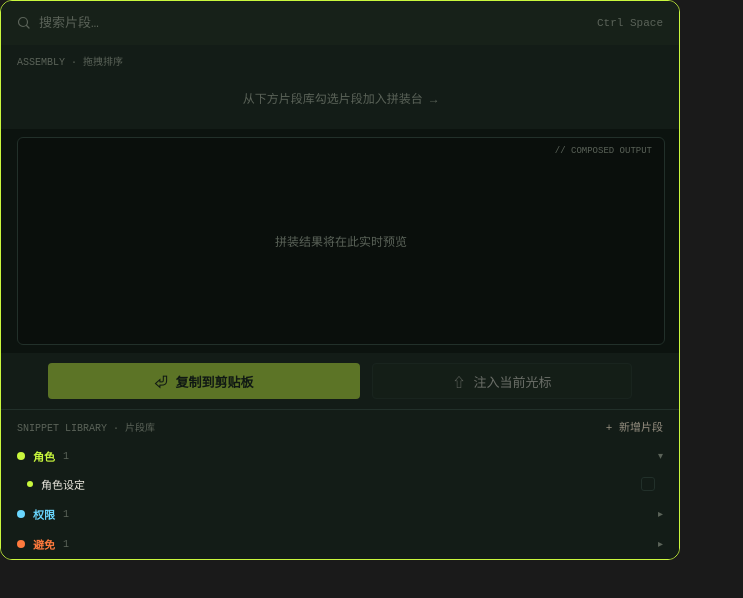
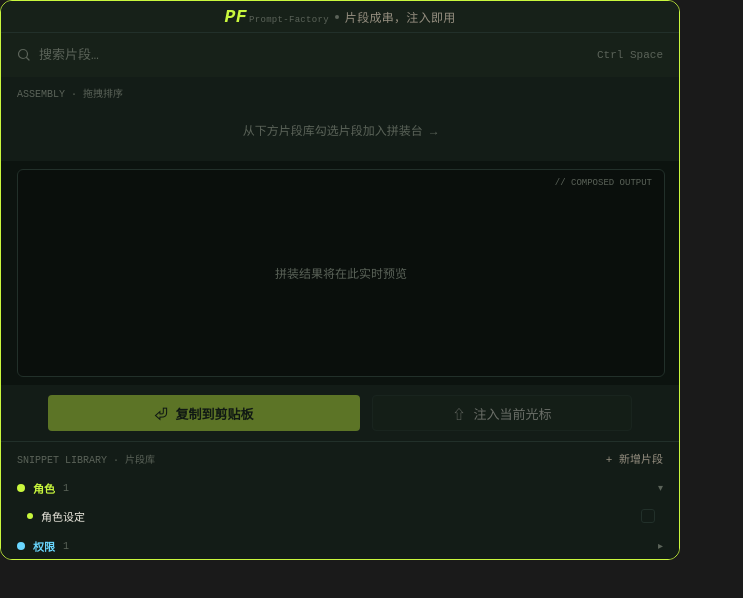
Before and after one commit to Real102/prompt-factory, a React (Vite) app: page / in a window 1280 px wide. Shown: the top 598 px of the page, without its empty margins (0-743 px from the left). Built offline with nearby package versions, Linux system fonts and the light colour scheme.

Commit message:
feat(ui): 搜索栏新增品牌行与窗口拖拽区域
- 新增品牌行：PF logo + 全称 + slogan「片段成串，注入即用」
- 搜索栏与品牌行均添加 data-tauri-drag-region 支持窗口拖拽
- 搜索栏从单行 44px 改为双行布局（品牌行 32px + 搜索行 44px）

```diff
--- a/src/components/SearchBar/SearchBar.module.css
+++ b/src/components/SearchBar/SearchBar.module.css
@@ -1,12 +1,67 @@
 .bar {
   width: 100%;
+  background: var(--bg-panel2);
+  display: flex;
+  flex-direction: column;
+  flex-shrink: 0;
+}
+
+.brandRow {
+  height: 32px;
+  display: flex;
+  align-items: center;
+  justify-content: center;
+  gap: 6px;
+  border-bottom: 1px solid var(--stroke);
+}
+
+.logoGroup {
+  display: flex;
+  align-items: baseline;
+  gap: 4px;
+}
+
+.pf {
+  font-size: 18px;
+  font-weight: 700;
+  font-style: italic;
+  color: var(--accent);
+  letter-spacing: 0.5px;
+}
+
+.full {
+  font-size: 9px;
+  color: var(--text-dim);
+  letter-spacing: 0.3px;
+  margin-left: -2px;
+}
+
+.sepSlogan {
+  display: flex;
+  align-items: center;
+  gap: 6px;
+}
+
+.sep {
+  width: 4px;
+  height: 4px;
+  border-radius: 50%;
+  background: var(--text-dim);
+  flex-shrink: 0;
+}
+
+.slogan {
+  font-size: 12px;
+  color: var(--text-dim2);
+  letter-spacing: 0.3px;
+}
+
+.searchRow {
   height: 44px;
-  background: var(--bg-panel2);
   display: flex;
   align-items: center;
   justify-content: space-between;
   padding: 0 16px;
-  flex-shrink: 0;
 }
 
 .left {
--- a/src/components/SearchBar/SearchBar.tsx
+++ b/src/components/SearchBar/SearchBar.tsx
@@ -1,16 +1,22 @@
 import { useState } from 'react';
 import styles from './SearchBar.module.css';
 
-/**
- * 顶栏搜索 —— 高 44, 填充 var(--bg-panel2)。
- * 左侧搜索图标 + 输入框, 右端快捷键提示。
- * MVP 搜索为占位实现（仅本地 state）。
- */
 function SearchBar() {
   const [query, setQuery] = useState('');
 
   return (
-    <div className={styles.bar}>
+    <div className={styles.bar} data-tauri-drag-region>
+      <div className={styles.brandRow} data-tauri-drag-region>
+        <span className={styles.logoGroup}>
+          <span className={styles.pf}>PF</span>
+          <span className={styles.full}>Prompt-Factory</span>
+        </span>
+        <span className={styles.sepSlogan}>
+          <span className={styles.sep} />
+          <span className={styles.slogan}>片段成串，注入即用</span>
+        </span>
+      </div>
+      <div className={styles.searchRow} data-tauri-drag-region>
         <div className={styles.left}>
           <svg className={styles.icon} width="14" height="14" viewBox="0 0 14 14" fill="none">
             <circle cx="6" cy="6" r="4.5" stroke="currentColor" strokeWidth="1.2" />
@@ -31,6 +37,7 @@ function SearchBar() {
         </div>
         <span className={styles.hint}>Ctrl Space</span>
       </div>
+    </div>
   );
 }
 
```
Lines whose indentation alone changed are shown as unchanged.
